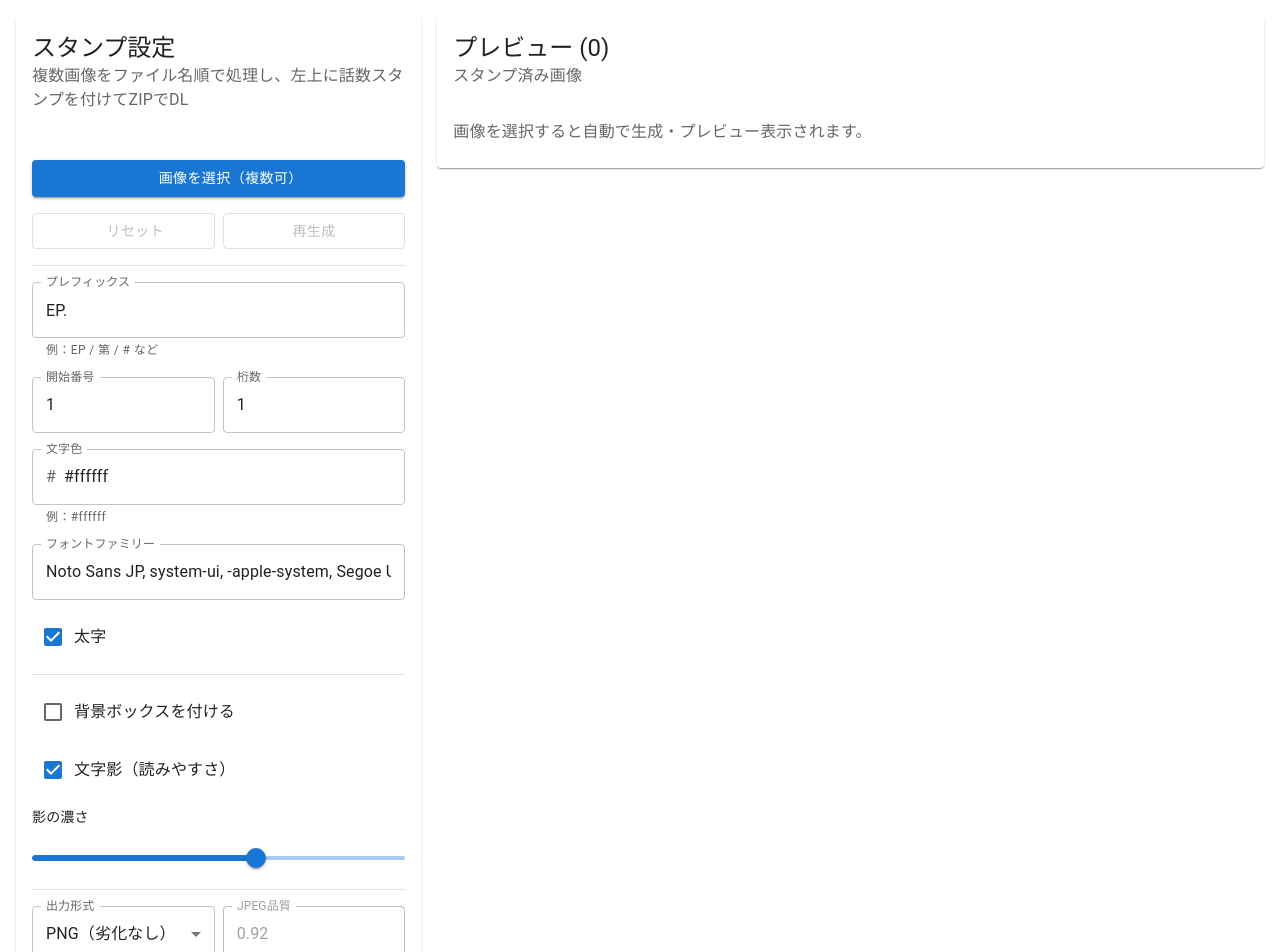
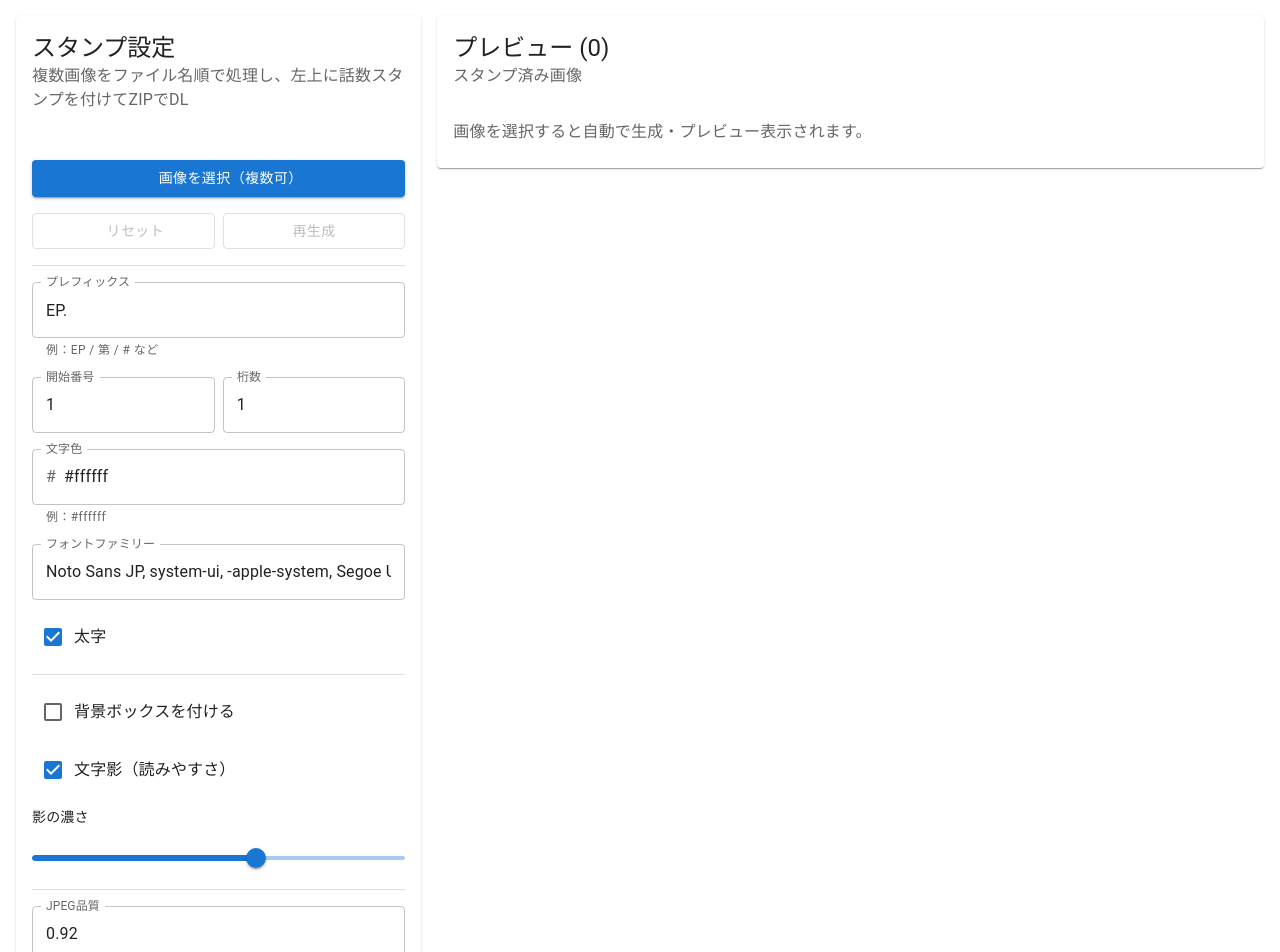
Before and after one commit to smkt0507/img-prefix, a React (Create React App) app: page / in a window 1280 px wide. Shown: the top 952 px of the page. Built offline with nearby package versions, Linux system fonts and the light colour scheme; some icons are missing.

Commit message:
リネームルール

```diff
--- a/src/App.tsx
+++ b/src/App.tsx
@@ -21,8 +21,6 @@ import DownloadIcon from "@mui/icons-material/Download";
 import RefreshIcon from "@mui/icons-material/Refresh";
 import JSZip from "jszip";
 import { saveAs } from "file-saver";
-
-type OutputFormat = "png" | "jpeg";
 
 type PreviewItem = {
   id: string;
@@ -153,7 +151,6 @@ export default function App() {
   const [useShadow, setUseShadow] = useState<boolean>(true);
   const [shadowAlpha, setShadowAlpha] = useState<number>(0.6);
 
-  const [outputFormat, setOutputFormat] = useState<OutputFormat>("png");
   const [jpegQuality, setJpegQuality] = useState<number>(0.92);
 
   const outputSizes: OutputSize[] = useMemo(
@@ -322,7 +319,7 @@ export default function App() {
           ctx.fillStyle = textColor;
           ctx.fillText(label, x + padding, y + padding);
 
-          const mime = outputFormat === "jpeg" ? "image/jpeg" : "image/png";
+          const mime = "image/jpeg";
           const blob = await canvasToBlob(canvas, mime, jpegQuality);
           const stampedUrl = URL.createObjectURL(blob);
 
@@ -363,7 +360,6 @@ export default function App() {
     padding,
     useShadow,
     shadowAlpha,
-    outputFormat,
     jpegQuality,
     outputSizes,
   ]);
@@ -380,17 +376,18 @@ export default function App() {
     const zip = new JSZip();
     valid.forEach((p) => {
       const base = p.name.replace(/\.[^.]+$/, "");
-      const ext = outputFormat === "jpeg" ? "jpg" : "png";
-      const n = padNumber(p.sequenceNumber, digits);
-      const sizeTag = p.sizeLabel.replace(/\s+/g, "");
-      const fileName = `${n}_${base}_${sizeTag}.${ext}`;
+      const ext = "jpg";
+      const isPortrait = p.width === 500 && p.height === 750;
+      const prefix = isPortrait ? "No8_" : "No7_";
+      const sizeTag = isPortrait ? "Vertical" : "Horizontal";
+      const fileName = `${prefix}${base}_${sizeTag}.${ext}`;
       zip.file(fileName, p.stampedBlob as Blob);
     });
 
     const blob = await zip.generateAsync({ type: "blob" });
     const zipName = `stamped_${new Date().toISOString().slice(0, 10)}.zip`;
     saveAs(blob, zipName);
-  }, [previews, outputFormat, digits]);
+  }, [previews]);
 
   return (
     <Box sx={{ p: 2 }}>
@@ -573,28 +570,14 @@ export default function App() {
 
                 <Divider />
 
-                <Stack direction="row" spacing={1}>
-                  <TextField
-                    label="出力形式"
-                    value={outputFormat}
-                    onChange={(e) => setOutputFormat(e.target.value === "jpeg" ? "jpeg" : "png")}
-                    select
-                    SelectProps={{ native: true }}
-                    fullWidth
-                  >
-                    <option value="png">PNG（劣化なし）</option>
-                    <option value="jpeg">JPEG（軽い）</option>
-                  </TextField>
                 <TextField
                   label="JPEG品質"
                   type="number"
                   value={jpegQuality}
-                    disabled={outputFormat !== "jpeg"}
                   onChange={(e) => setJpegQuality(clamp(Number(e.target.value || 0.92), 0.1, 1))}
                   inputProps={{ min: 0.1, max: 1, step: 0.01 }}
                   fullWidth
                 />
-                </Stack>
 
                 <Button
                   variant="contained"
```
Lines whose indentation alone changed are shown as unchanged.
